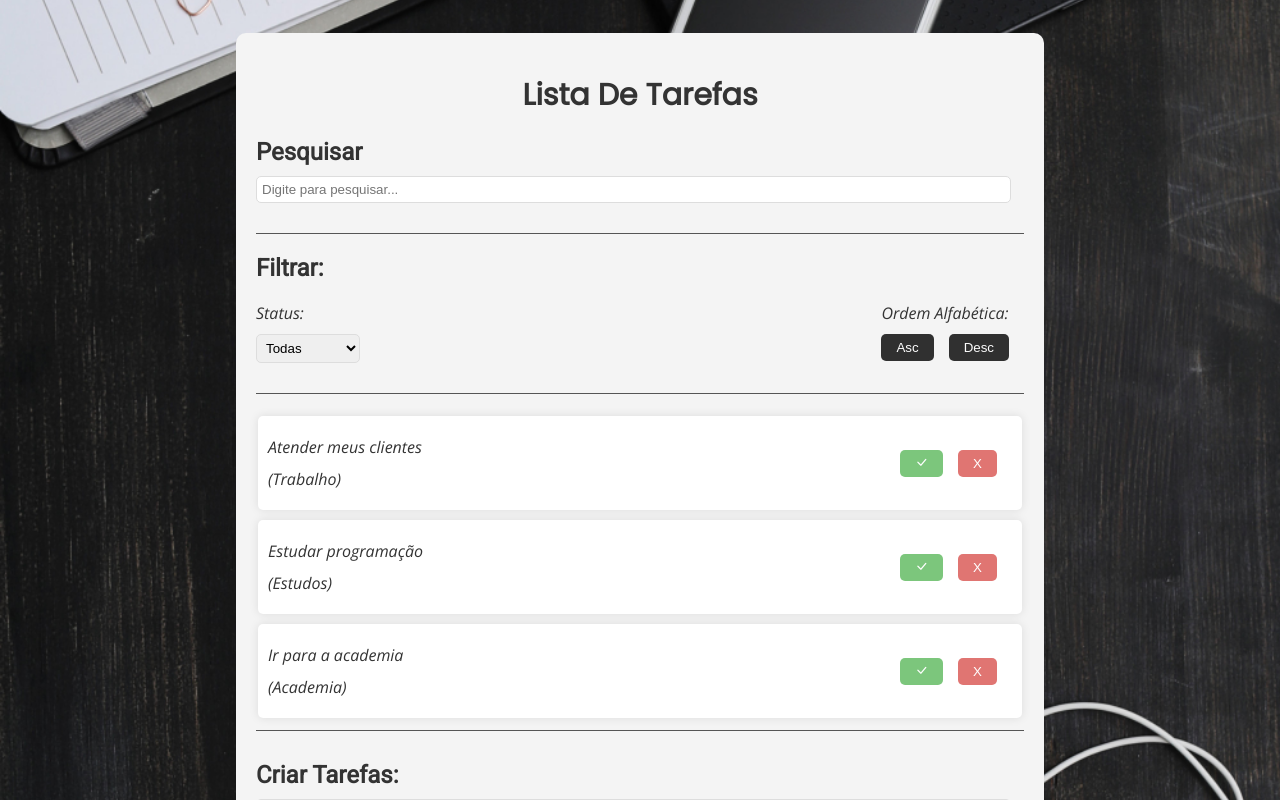
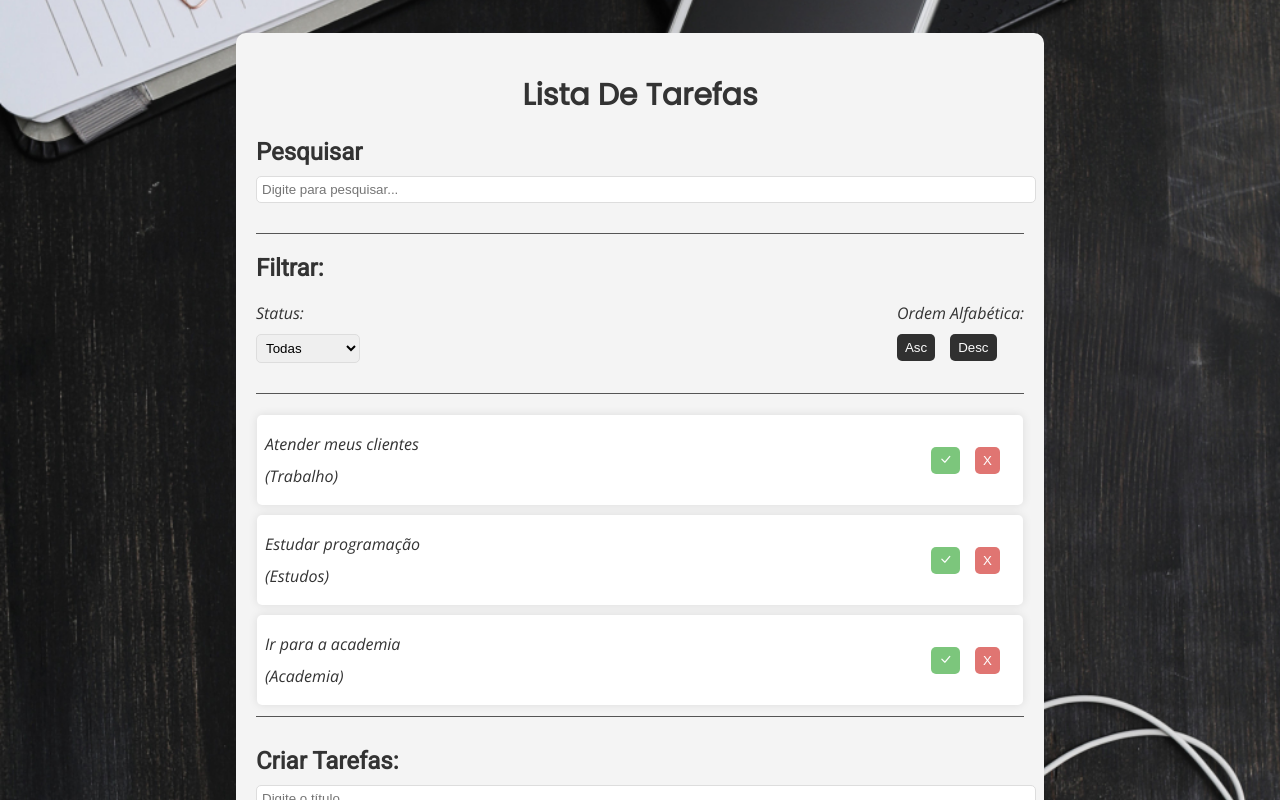
Before and after one commit to keferson-github/projeto-to-do-list-react, a React (Vite) app: page / in a window 1280 px wide. Shown: the top 800 px of the page. Built offline with nearby package versions, Linux system fonts and the light colour scheme.

Commit message:
Update App.css

```diff
--- a/src/App.css
+++ b/src/App.css
@@ -46,7 +46,7 @@ p {
 button {
   background-color: #000000;
   color: #fff;
-  padding: 6px 15px;
+  padding: 6px 8px;
   margin-right: 15px;
   border: none;
   border-radius: 5px;
@@ -61,14 +61,14 @@ button:hover {
 
 .todo-list {
   margin-bottom: 30px;
-  padding: 2px;
+  padding: 1px;
   border-bottom: 1px solid #555;
 }
 
 .todo {
  background-color: #fff;
  box-shadow: 0 0 10px rgba(0, 0, 0, 0.1);
- padding: 10px;
+ padding: 8px;
  margin-bottom: 10px;
  border-radius: 5px;
  display: flex;
@@ -93,7 +93,7 @@ input {
   margin-bottom: 10px;
   border: 1px solid #ddd;
   border-radius: 5px;
-  width: 96.7%;
+  width: 100%;
 }
 
 select {
```
